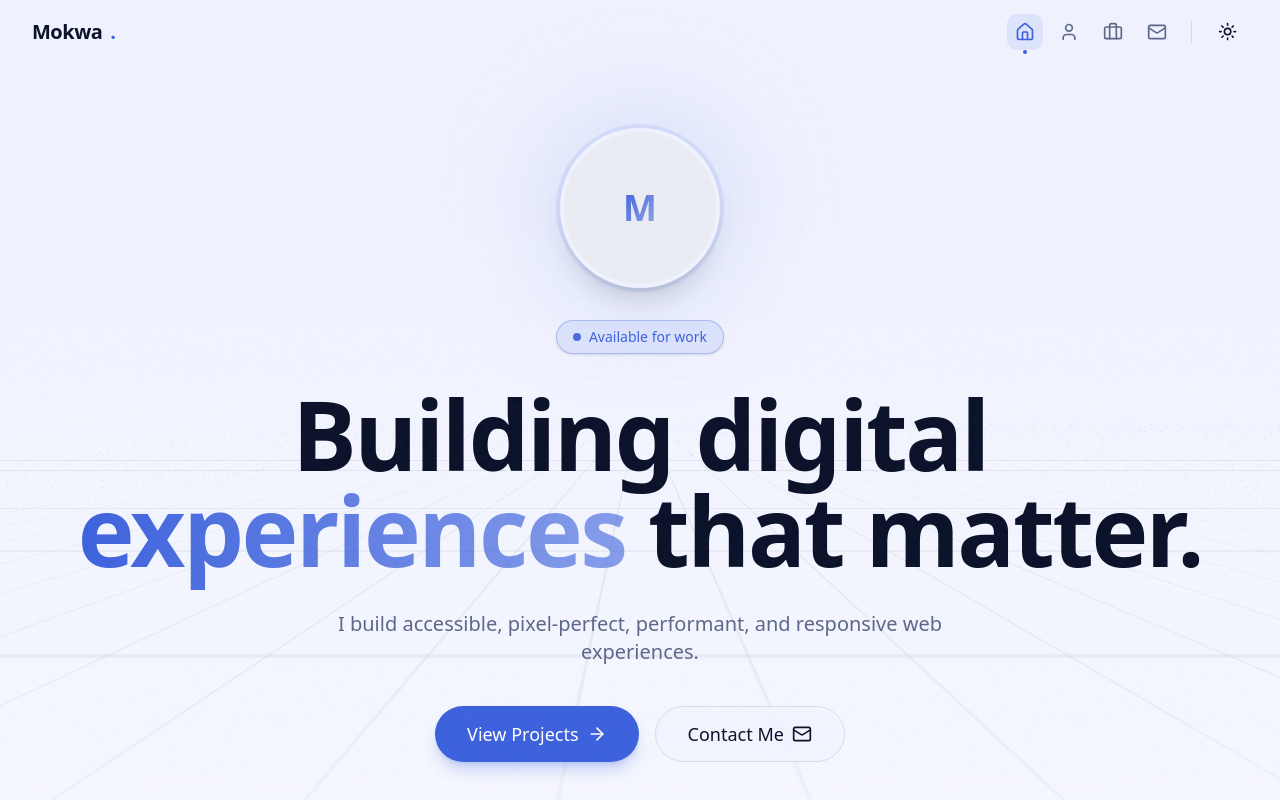
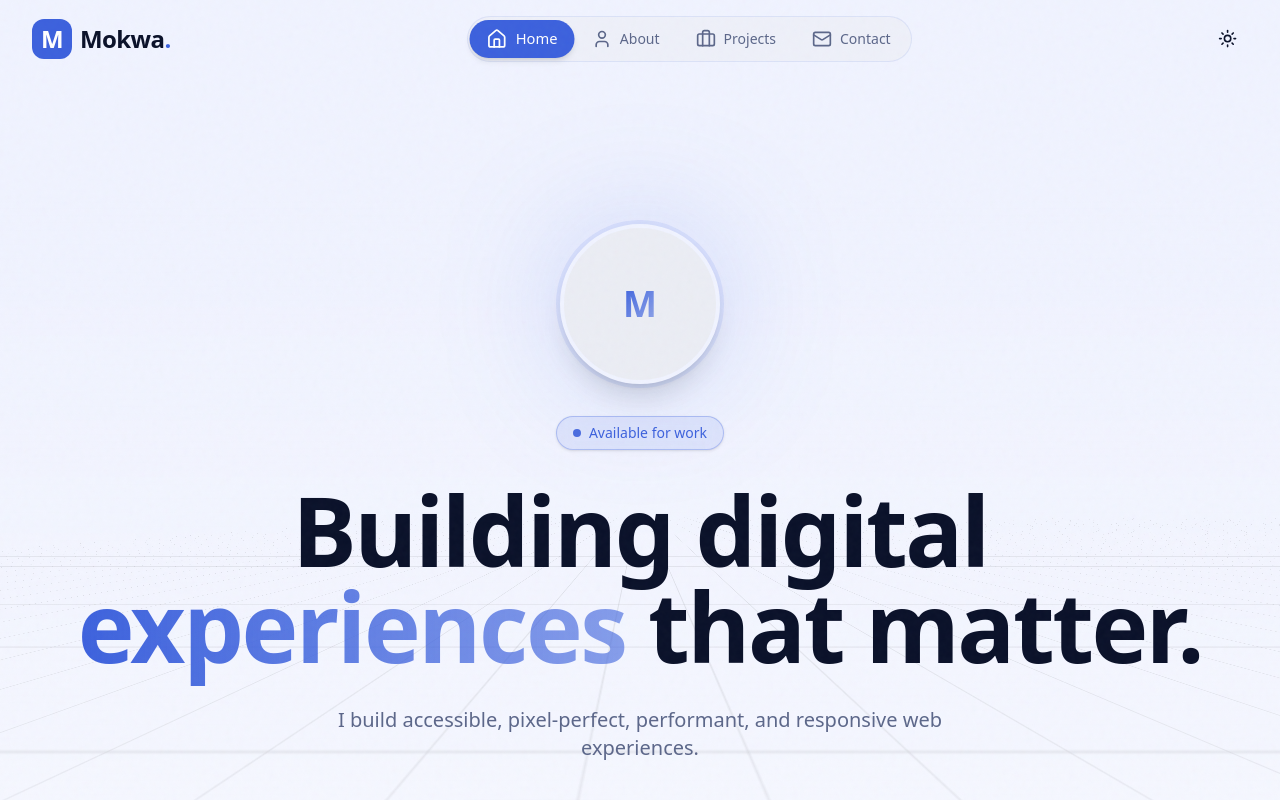
Before and after one commit to mokwathedeveloper/personal-websitedev, a Next.js app: page / in a window 1280 px wide. Shown: the top 800 px of the page. Built offline with nearby package versions, Linux system fonts and the light colour scheme.

Commit message:
refactor: remove sidebar and restore professional top navbar with icons

```diff
--- a/src/app/layout.tsx
+++ b/src/app/layout.tsx
@@ -34,24 +34,24 @@ export const viewport: Viewport = {
 };
 
 export const metadata: Metadata = {
-  title: 'Your Name | Portfolio',
+  title: 'Mokwa | Portfolio',
   description: 'Personal portfolio showcasing my work and skills',
   keywords: ['portfolio', 'developer', 'designer', 'freelancer'],
-  authors: [{ name: 'Your Name' }],
-  creator: 'Your Name',
+  authors: [{ name: 'Mokwa' }],
+  creator: 'Mokwa',
   openGraph: {
     type: 'website',
     locale: 'en_US',
-    url: 'https://yourwebsite.com',
-    title: 'Your Name | Portfolio',
+    url: 'https://mokwa.dev',
+    title: 'Mokwa | Portfolio',
     description: 'Personal portfolio showcasing my work and skills',
-    siteName: 'Your Name Portfolio',
+    siteName: 'Mokwa Portfolio',
   },
   twitter: {
     card: 'summary_large_image',
-    title: 'Your Name | Portfolio',
+    title: 'Mokwa | Portfolio',
     description: 'Personal portfolio showcasing my work and skills',
-    creator: '@yourtwitter',
+    creator: '@mokwa',
   },
 };
 
@@ -77,10 +77,10 @@ export default function RootLayout({
           disableTransitionOnChange
         >
           <Navbar />
-          <div className="flex-grow">
+          <div className="flex-grow pt-20 md:pt-24">
             {children}
+            <Footer />
           </div>
-          <Footer />
           <Toaster />
         </ThemeProvider>
       </body>
--- a/src/components/navbar.tsx
+++ b/src/components/navbar.tsx
@@ -15,7 +15,6 @@ import {
 } from "@/components/ui/sheet"
 import { Button } from "@/components/ui/button"
 import { Menu, Home, User, Briefcase, Mail } from "lucide-react"
-import { Separator } from "@/components/ui/separator"
 import { Tooltip, TooltipContent, TooltipProvider, TooltipTrigger } from "@/components/ui/tooltip"
 
 export function Navbar() {
@@ -25,7 +24,7 @@ export function Navbar() {
 
   React.useEffect(() => {
     const handleScroll = () => {
-      setIsScrolled(window.scrollY > 50)
+      setIsScrolled(window.scrollY > 20)
     }
     window.addEventListener("scroll", handleScroll)
     return () => window.removeEventListener("scroll", handleScroll)
@@ -46,49 +45,51 @@ export function Navbar() {
       className={cn(
         "fixed top-0 w-full z-50 transition-all duration-300 border-b",
         isScrolled
-          ? "bg-background/80 backdrop-blur-md border-border shadow-sm"
-          : "bg-background/0 border-transparent"
+          ? "bg-background/80 backdrop-blur-md border-border shadow-sm py-2"
+          : "bg-transparent border-transparent py-4"
       )}
     >
-      <div className="container mx-auto px-4 h-16 flex items-center justify-between">
-        <Link href="/" className="font-bold text-xl tracking-tight flex items-center gap-2">
-          {SITE_CONFIG.name}<span className="text-primary">.</span>
+      <div className="container mx-auto px-4 flex items-center justify-between">
+        <Link href="/" className="font-bold text-2xl tracking-tight flex items-center gap-2 group">
+          <span className="bg-primary text-primary-foreground w-10 h-10 flex items-center justify-center rounded-xl group-hover:rotate-6 transition-transform duration-300">
+            {SITE_CONFIG.name.charAt(0)}
+          </span>
+          <span className="hidden sm:inline-block">
+            {SITE_CONFIG.name}<span className="text-primary">.</span>
+          </span>
         </Link>
 
         {/* Desktop Navigation */}
-        <nav className="hidden md:flex gap-2 items-center">
-          <TooltipProvider>
+        <nav className="hidden md:flex gap-1 items-center bg-muted/50 p-1 rounded-full border border-primary/10">
+          <TooltipProvider delayDuration={0}>
             {NAV_LINKS.map((item) => (
               <Tooltip key={item.name}>
                 <TooltipTrigger asChild>
                   <Link
                     href={item.href}
                     className={cn(
-                      "p-2 rounded-md transition-colors hover:bg-muted hover:text-primary relative group",
-                      pathname === item.href ? "text-primary bg-primary/10" : "text-muted-foreground"
+                      "flex items-center gap-2 px-4 py-2 rounded-full transition-all duration-300 relative",
+                      pathname === item.href
+                        ? "bg-primary text-primary-foreground shadow-md scale-105"
+                        : "text-muted-foreground hover:text-primary hover:bg-primary/5"
                     )}
-                    aria-label={item.name}
                   >
                     {getIcon(item.name)}
-                    {pathname === item.href && (
-                      <span className="absolute -bottom-1 left-1/2 -translate-x-1/2 w-1 h-1 bg-primary rounded-full" />
-                    )}
+                    <span className="hidden lg:inline text-sm font-medium">{item.name}</span>
                   </Link>
                 </TooltipTrigger>
-                <TooltipContent>
+                <TooltipContent side="bottom" className="lg:hidden">
                   <p>{item.name}</p>
                 </TooltipContent>
               </Tooltip>
             ))}
           </TooltipProvider>
-
-          <div className="h-6 w-[1px] bg-border mx-2" />
-          <ModeToggle />
         </nav>
 
-        {/* Mobile Navigation */}
-        <div className="md:hidden flex items-center gap-4">
+        <div className="flex items-center gap-2">
           <ModeToggle />
+
+          {/* Mobile Menu */}
           <Sheet open={isOpen} onOpenChange={setIsOpen}>
             <SheetTrigger asChild>
               <Button variant="ghost" size="icon" className="md:hidden">
@@ -96,18 +97,23 @@ export function Navbar() {
                 <span className="sr-only">Toggle menu</span>
               </Button>
             </SheetTrigger>
-            <SheetContent side="right">
-              <SheetHeader className="text-left mb-6">
-                <SheetTitle className="text-xl font-bold">Menu</SheetTitle>
+            <SheetContent side="right" className="w-[300px] sm:w-[400px]">
+              <SheetHeader className="text-left mb-12">
+                <SheetTitle className="text-2xl font-bold flex items-center gap-2">
+                   <div className="bg-primary text-primary-foreground w-8 h-8 flex items-center justify-center rounded-lg text-sm">
+                    {SITE_CONFIG.name.charAt(0)}
+                  </div>
+                  {SITE_CONFIG.name}<span className="text-primary">.</span>
+                </SheetTitle>
               </SheetHeader>
-              <nav className="flex flex-col gap-2">
+              <nav className="flex flex-col gap-4">
                 {NAV_LINKS.map((item) => (
                   <Link
                     key={item.name}
                     href={item.href}
                     onClick={() => setIsOpen(false)}
                     className={cn(
-                      "flex items-center gap-4 text-lg font-medium transition-colors hover:text-primary px-4 py-3 rounded-md",
+                      "flex items-center gap-4 text-xl font-medium transition-colors hover:text-primary p-4 rounded-2xl",
                       pathname === item.href
                         ? "text-primary bg-primary/10"
                         : "text-muted-foreground hover:bg-muted"
```
Also changed, not shown: public/images/profile.webp (added).
